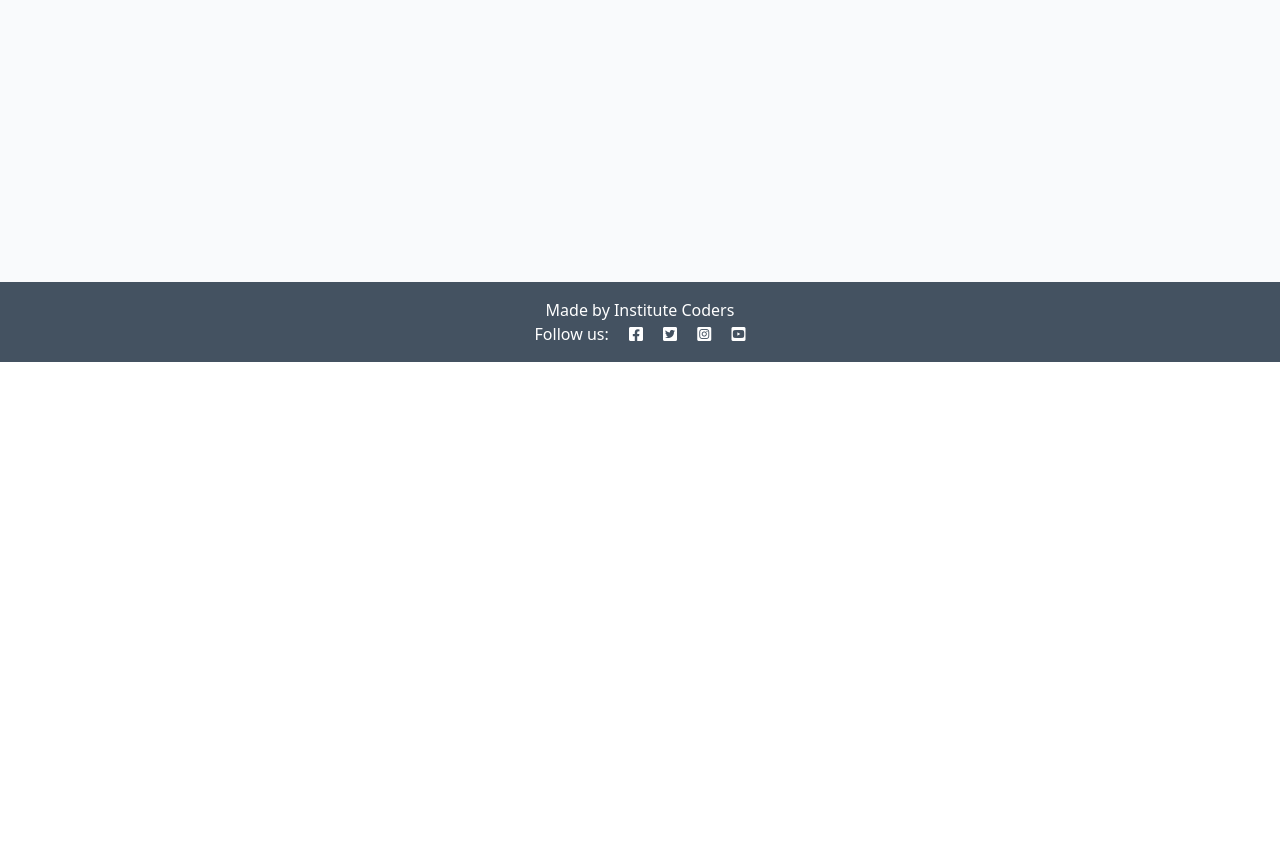
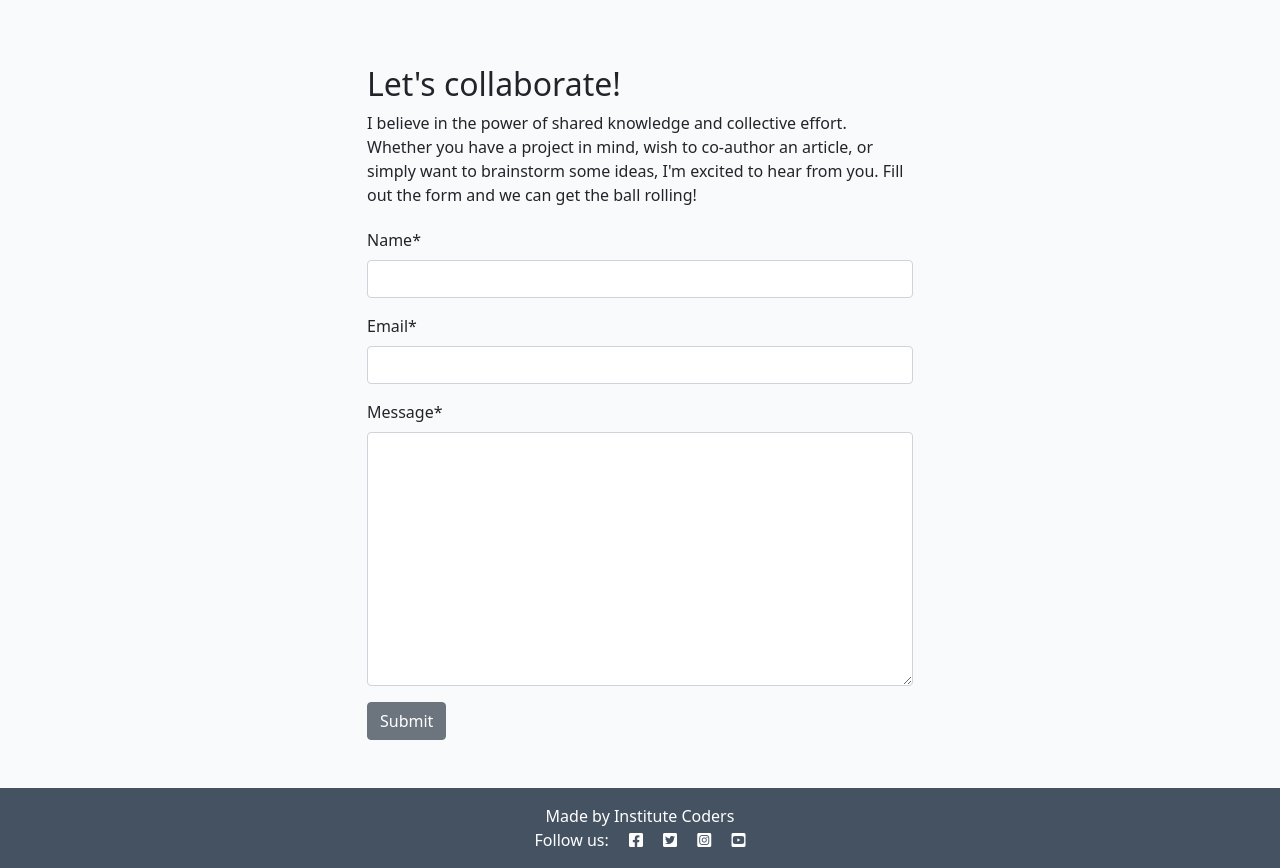
Before and after one commit to andersganander/ag-django-blog, a Django app: page /about/ in a window 1280 px wide. Shown: the part 438-1306 px from the top of the page. Before the commit the page ends 800 px from the top, so only its background shows below. Run offline with Django 4.2, Linux system fonts and the light colour scheme; data that the repository does not hold is empty; some libraries are stand-ins or nearby versions.

Commit message:
Add form for collaboration request

```diff
--- /dev/null
+++ b/about/forms.py
@@ -0,0 +1,7 @@
+from .models import CollaborateRequest
+from django import forms
+
+class CollaborateForm(forms.ModelForm):
+    class Meta:
+        model = CollaborateRequest
+        fields = ('name', 'email', 'message')
--- a/about/models.py
+++ b/about/models.py
@@ -8,3 +8,13 @@ class About(models.Model):
 
     def __str__(self):
         return f"{self.title}"
+
+
+class CollaborateRequest(models.Model):
+    name = models.CharField(max_length=200)
+    email = models.EmailField()
+    message = models.TextField()
+    read = models.BooleanField(default=False)
+
+    def __str__(self):
+        return f"Collaboration request from {self.name}"
--- a/about/templates/about/about.html
+++ b/about/templates/about/about.html
@@ -1,6 +1,8 @@
 {% extends 'base.html' %}
 {% block content %}
 {% load static %}
+{% load crispy_forms_tags %}
+
 <div class="container mt-5">
     <div class="row">
         <div class="col-4 text-center">
@@ -18,6 +20,27 @@
             <!-- Updated on field goes in here -->
             <p class="text-end"><em>Updated on: {{ about.updated_on }}</em></p>
         </div>
-      </div>
+    </div>
+    <div class="row justify-content-center">
+        <div class="col-12 col-md-6 my-5">
+            <h2>Let's collaborate!</h2>
+            <p>I believe in the power of shared knowledge and collective effort.
+                Whether you have a project in mind, wish to co-author
+                an article, or simply want to brainstorm some ideas,
+                I'm excited to hear from you. Fill out the form
+                and we can get the ball rolling!</p>
+
+            <!-- add your form here. Your submit button should
+                                have the classes of btn, btn-secondary -->
+
+            <form id="collaborateForm" method="post"
+            style="margin-top: 1.3em;">
+            {{ collaborate_form | crispy }}
+            {% csrf_token %}
+            <button id="submitButton" type="submit"
+                class="btn btn-secondary">Submit</button>
+            </form>
+        </div>
+    </div>
 </div>
 {% endblock content %}
--- a/about/views.py
+++ b/about/views.py
@@ -1,13 +1,24 @@
 from django.shortcuts import render
+from django.contrib import messages
 from .models import About
+from .forms import CollaborateForm
 
 # Create your views here.
 def about_me(request):
 
+    if request.method == "POST":
+        collaborate_form = CollaborateForm(data=request.POST)
+        if collaborate_form.is_valid():
+            collaborate_form.save()
+            messages.add_message(request, messages.SUCCESS,
+        'Collaboration request submitted!')
+
     about = About.objects.all().order_by('-updated_on').first()
+    collaborate_form = CollaborateForm()
 
     return render(
         request,
         "about/about.html",
-        {"about": about},
+        {"about": about,
+         "collaborate_form": collaborate_form,},
     )
--- a/blog/views.py
+++ b/blog/views.py
@@ -33,6 +33,7 @@ def post_detail(request, slug):
     comment_count = post.comments.filter(approved=True).count()
 
     if request.method == "POST":
+        print('Handling a POST request...')
         comment_form = CommentForm(data=request.POST)
         if comment_form.is_valid():
             comment = comment_form.save(commit=False)
@@ -44,6 +45,7 @@ def post_detail(request, slug):
 
     comment_form = CommentForm()
 
+    print('Just before returning the result from rendering...')
 
     return render(
         request,
```
Also changed, not shown: about/admin.py (+14 -2 lines), about/migrations/0002_collaboraterequest.py (added).
